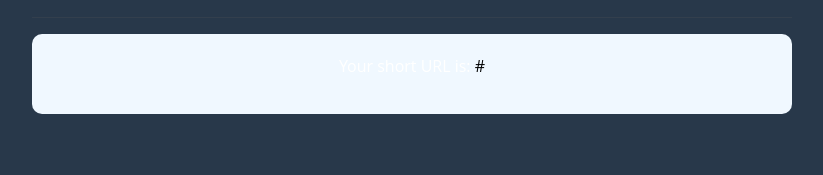
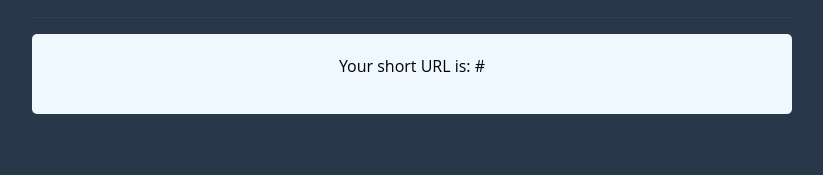
Before and after one commit to TheWeion/fp_lap4_code_challenge, a Flask app: template url_shortener/templates/index.html in a window 1280 px wide. Shown: the part 625-800 px from the top of the page, without its empty margins (228-1051 px from the left). Run offline with Flask 2, Linux system fonts and the light colour scheme; the template is opened without the code that fills it: most values are stand-ins (such as "Sample title", 1, 10 or a date in 2020).

Commit message:
fixed text color in popup

```diff
--- a/url_shortener/static/styles/styles.css
+++ b/url_shortener/static/styles/styles.css
@@ -56,13 +56,13 @@ input {
 
 .popup-container {
     background-color: aliceblue;
-    border-radius: 10px;
+    border-radius: 5px;
     color: #000;
     padding: 20px;
 }
 
 .popup-statement {
-    color: #fff;
+    color: #000;
 }
 
 .short-url {
```
